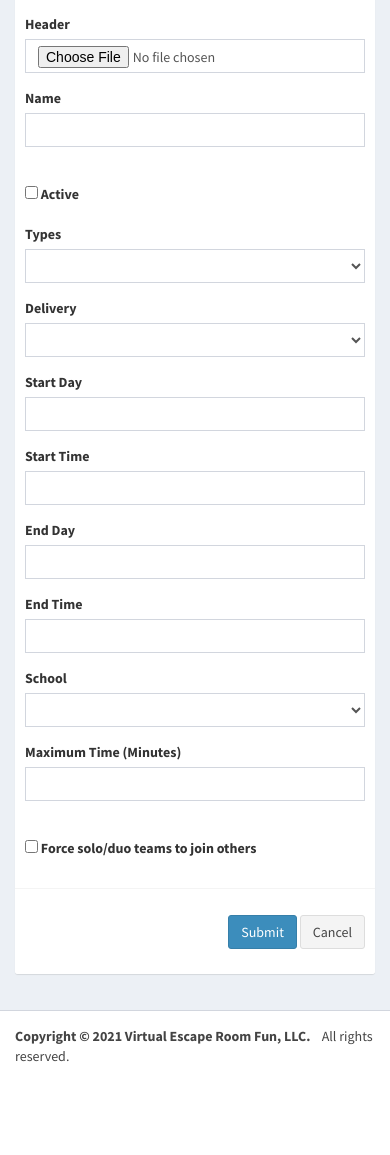
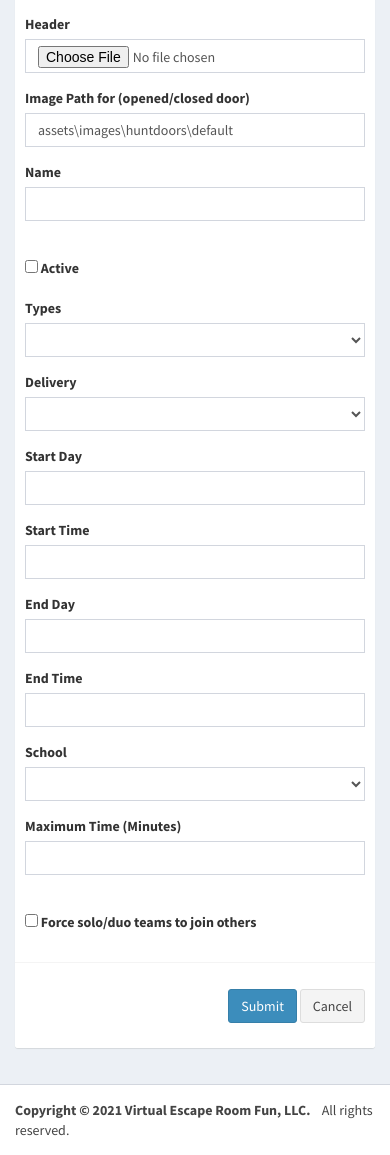
Before and after one commit to techsavvy1013/Scavhunt, a CodeIgniter app: page /database/updateHunt in a window 390 px wide. Shown: the part 360-1515 px from the top of the page. Before the commit the page ends 1422 px from the top, so only its background shows below. Run offline with CodeIgniter, Linux system fonts and the light colour scheme; a user stored in the database is signed in; data comes from the database, SQL or seed files in the repository; data that the repository does not hold is empty; some libraries are stand-ins or nearby versions.

Commit message:
Frontend reflection

```diff
--- a/application/views/scavenger-hunts/huntDetails.php
+++ b/application/views/scavenger-hunts/huntDetails.php
@@ -13,6 +13,7 @@ $endDay = $huntInfo->end_date;
 $endTime = $huntInfo->end_time;
 $maxTime = $huntInfo->max_time;
 $isForceJoin = $huntInfo->is_force_join;
+$doorImagePath = $huntInfo->door_image_path;
 ?>
 <div class="content-wrapper">
     <!-- Content Header (Page header) -->
@@ -45,6 +46,14 @@ $isForceJoin = $huntInfo->is_force_join;
                                     <div class="form-group">
                                         <label for="huntlogo">Header</label>
                                         <input accept="image/jpeg, image/png" autocomplete="off" type="file" tabindex="-1" class="form-control required" value="" id="huntlogo" name="huntlogo" maxlength="255" onchange="sethuntlogo(this);">
+                                    </div>
+                                </div>
+                            </div>
+                            <div class="row">
+                                <div class="col-md-12">
+                                    <div class="form-group">
+                                        <label for="huntname">Image Path for (opened/closed door)</label>
+                                        <input type="text" class="form-control required" value="<?php echo $doorImagePath == '' ? 'assets\images\huntdoors\default' : $doorImagePath; ?>" id="doorImagePath" name="doorImagePath" maxlength="255">
                                     </div>
                                 </div>
                             </div>
```
Also changed, not shown: application/views/scavenger-hunts/huntEndForm.php (+6 -6 lines), application/views/scavenger-hunts/huntform.php (+6 -6 lines).
